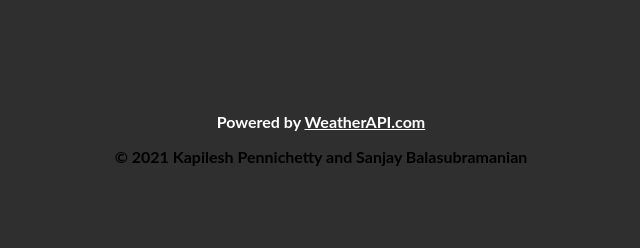
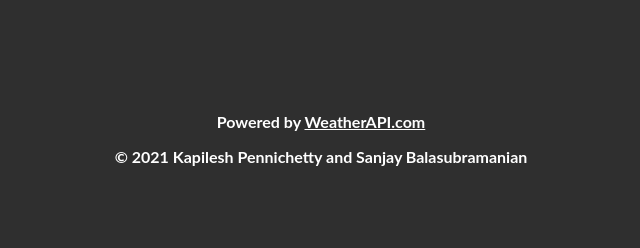
Before and after one commit to technocapeman/NewsMaster, a Flask app: page /1 in a window 1280 px wide. Shown: the part 552-800 px from the top of the page, without its empty margins (319-959 px from the left). Run offline with Flask 2, Linux system fonts and the light colour scheme; data that the repository does not hold is empty; some libraries are stand-ins or nearby versions.

Commit message:
Added Copyright

```diff
--- a/templates/weather.html
+++ b/templates/weather.html
@@ -548,7 +548,7 @@
 
 <!-- Copyright -->
 <footer>
-    <p align="center" style="font-family: 'Lato', sans-serif; color: #000000; font-weight:bold"><span>&#169;</span> 2021
+    <p align="center" style="font-family: 'Lato', sans-serif; color: #ffffff; font-weight:bold"><span>&#169;</span> 2021
         Kapilesh Pennichetty and Sanjay Balasubramanian</p>
 </footer>
 
--- a/templates/weather_search.html
+++ b/templates/weather_search.html
@@ -551,7 +551,7 @@
 
 <!-- Copyright -->
 <footer>
-    <p align="center" style="font-family: 'Lato', sans-serif; color: #000000; font-weight:bold"><span>&#169;</span> 2021
+    <p align="center" style="font-family: 'Lato', sans-serif; color: #ffffff; font-weight:bold"><span>&#169;</span> 2021
         Kapilesh Pennichetty and Sanjay Balasubramanian</p>
 </footer>
 
```
